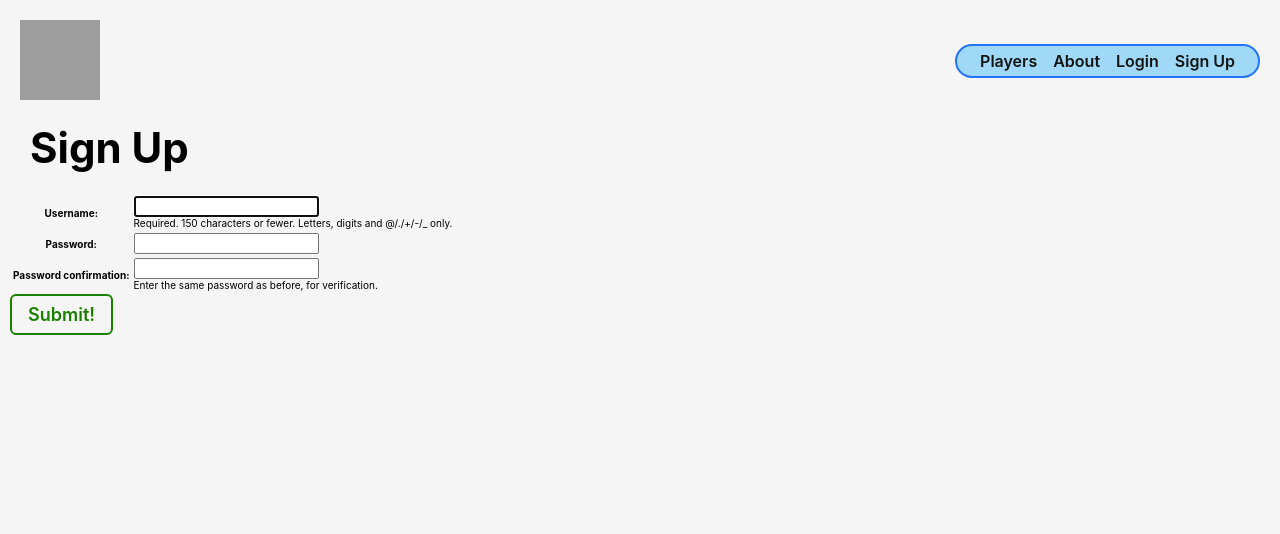
After one commit to willbryanta/fantasyfooty, a Django app: page /accounts/signup/ in a window 1280 px wide. The commit adds this page. Shown: the top 534 px of the page. Run offline with Django 5.2, Linux system fonts and the light colour scheme; grey boxes are pictures that could not be loaded.

Commit message:
add: signup route, added auth imports to view file, some template changes to signup form and base html

```diff
--- a/main_app/models.py
+++ b/main_app/models.py
@@ -64,4 +64,5 @@ class Team(models.Model):
         return reverse("team-detail", kwargs={"pk": self.id})
 
 class Tournament(models.Model):
+    name = models.CharField(max_length=30)
     teams = models.ForeignKey(Team, on_delete=models.CASCADE)
--- a/main_app/templates/base.html
+++ b/main_app/templates/base.html
@@ -36,7 +36,6 @@
           <li><a href="{% url 'create-player' %}">Create a player</a></li>
           <li><a href="{% url 'create-team' %}">Create a team</a></li>
           <li><a href="{% url 'about' %}">About</a></li>
-
           <li>
             <form id="logout-form" method="post" action="{% url 'logout' %}">
               {% csrf_token %}
@@ -44,9 +43,10 @@
             </form>
           </li>
           {% else %}
-
           <li><a href="{% url 'players' %}">Players</a></li>
+          <li><a href="{% url 'about' %}">About</a></li>
           <li><a href="{% url 'home' %}">Login</a></li>
+          <li><a href="{% url 'signup' %}">Sign Up</a></li>
           {% endif %}
         </ul>
       </nav>
--- a/main_app/templates/home.html
+++ b/main_app/templates/home.html
@@ -14,7 +14,7 @@
   </div>
 </section>
 
-{% if user.is_authenticated %}
+{% if not user.is_authenticated %}
 <section>
   <form action="{% url 'home' %}" method="post" class="login">
     <h1>Login</h1>
--- /dev/null
+++ b/main_app/templates/signup.html
@@ -0,0 +1,19 @@
+{% extends 'base.html' %} {% load static %} {% block head %}
+<link rel="stylesheet" href="{% static 'css/form.css' %}" />
+{% endblock %} {% block content %}
+<div class="page-header">
+  <h1>Sign Up</h1>
+  <img src="" alt="" />
+</div>
+{% if error_message %}
+<p class="red-text">{{ error_message }}</p>
+{% endif %}
+<form action="" method="post" class="form-container" autocomplete="off">
+  {% csrf_token %}
+  <table>
+    {{ form.as_table }}
+  </table>
+  <button type="submit" class="btn submit">Submit!</button>
+</form>
+
+{% endblock %}
--- a/main_app/urls.py
+++ b/main_app/urls.py
@@ -4,7 +4,7 @@ from . import views
 urlpatterns = [
     path('', views.Home.as_view(), name='home'),
     path('about/', views.about, name='about'), # Change to class-based
-    path('players/', views.Players.as_view(), name='players'),
+    path('players/', views.player_list, name='player-list'),
     path('players/<int:player_id>/', views.player_detail, name='player-detail'),
     path('players/create/', views.CreatePlayer.as_view(), name='create-player'),
     path('players/<int:pk>/update/', views.PlayerUpdate.as_view(), name='player-update'),
@@ -13,6 +13,6 @@ urlpatterns = [
     path('teams/<int:pk>/', views.TeamDetail.as_view(), name='team-detail'),
     path('teams/', views.TeamList.as_view(), name='team-list'),
     path('teams/<int:pk>/update/', views.TeamUpdate.as_view(), name='team-update'),
-    path('teams/<int:pk>/delete/', views.TeamDelete.as_view(), name='team-delete')
-
+    path('teams/<int:pk>/delete/', views.TeamDelete.as_view(), name='team-delete'),
+    path('accounts/signup/', views.signup, name='signup')
 ]
--- a/main_app/views.py
+++ b/main_app/views.py
@@ -1,7 +1,11 @@
-from django.shortcuts import render
+from django.shortcuts import render, redirect
 from django.views.generic import ListView, CreateView, UpdateView, DeleteView, DetailView
 from django.contrib.auth.views import LoginView
 from .models import Player, Owner, Team
+from django.contrib.auth.forms import UserCreationForm
+from django.contrib.auth.decorators import login_required
+from django.contrib.auth.mixins import LoginRequiredMixin
+from django.contrib.auth import login
 
 class Home(LoginView):
     template_name = 'home.html'
@@ -10,15 +14,23 @@ class Home(LoginView):
 def about(req):
     return render(req, 'about.html')
 
+@login_required
 def player_list(req):
-    players = Player.objects.order_by('-age')
+    players = Player.objects.filter(user=req.user)
     return render(req, 'players/index.html', {'players': players})
+
+# TODO: Will need to amend this once the API has been integrated
 
 class CreatePlayer(CreateView):
     model = Player
     fields = '__all__'
     success_url = '/players/'
 
+    def form_valid(self, form):
+        form.instance.user = self.request.user
+        return super().form_valid(form)
+
+@login_required
 def player_detail(req, player_id):
     player = Player.objects.get(id=player_id)
 
@@ -52,3 +64,17 @@ class TeamUpdate(UpdateView):
 class TeamDelete(DeleteView):
     model = Team
     success_url = '/teams/'
+
+def signup(req):
+    error_message = ''
+    if req.method == 'POST':
+        form = UserCreationForm(req.POST)
+        if form.is_valid():
+            user = form.save()
+            login(req, user)
+            return redirect('home')
+        else:
+            error_message = 'Invalid sign up - try again'
+    form = UserCreationForm()
+    context = {'form': form, 'error_message': error_message }
+    return render(req, 'signup.html', context)
```
Also changed, not shown: fantasyfooty/settings.py (+14 -14 lines), main_app/migrations/0001_initial.py (added).
